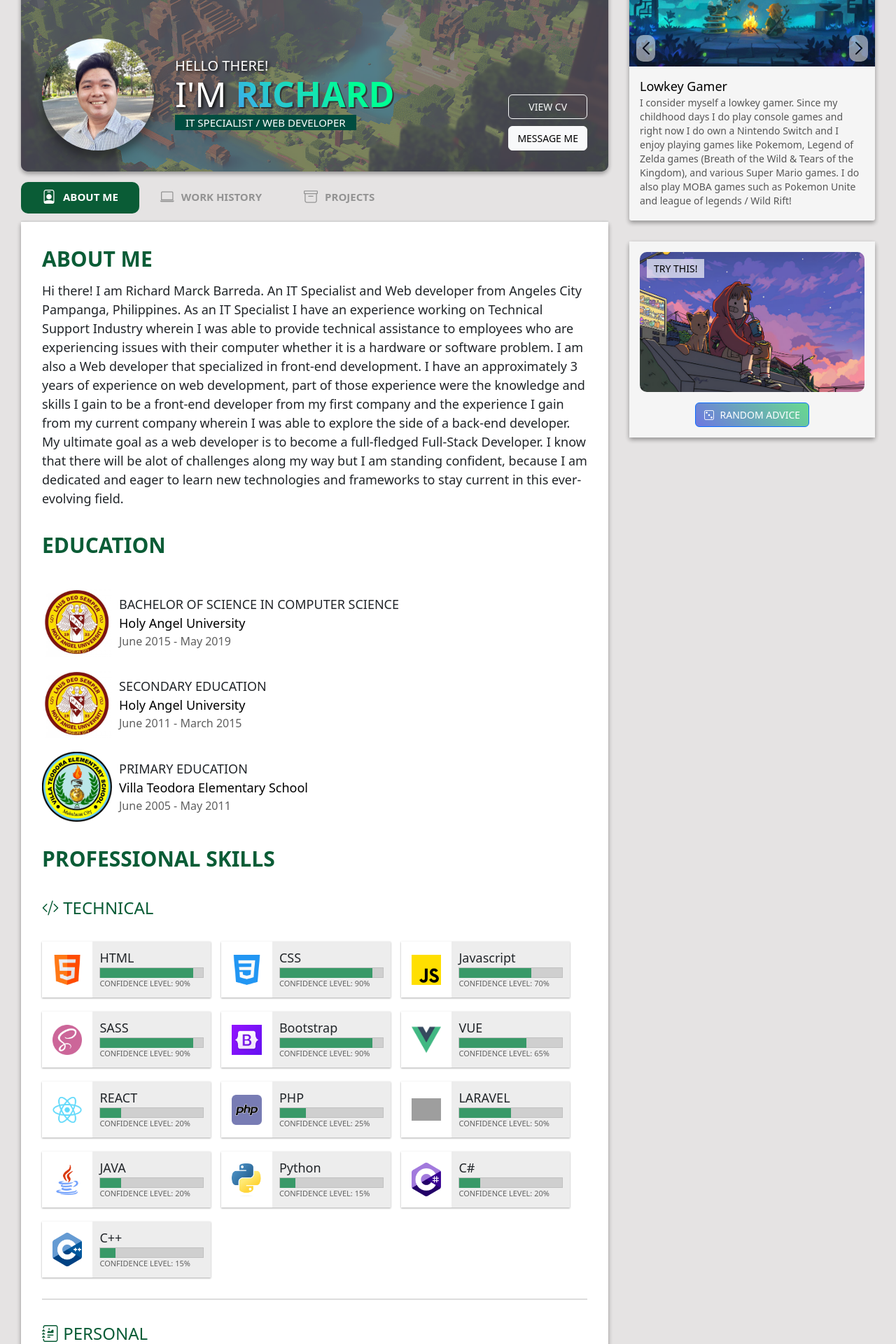
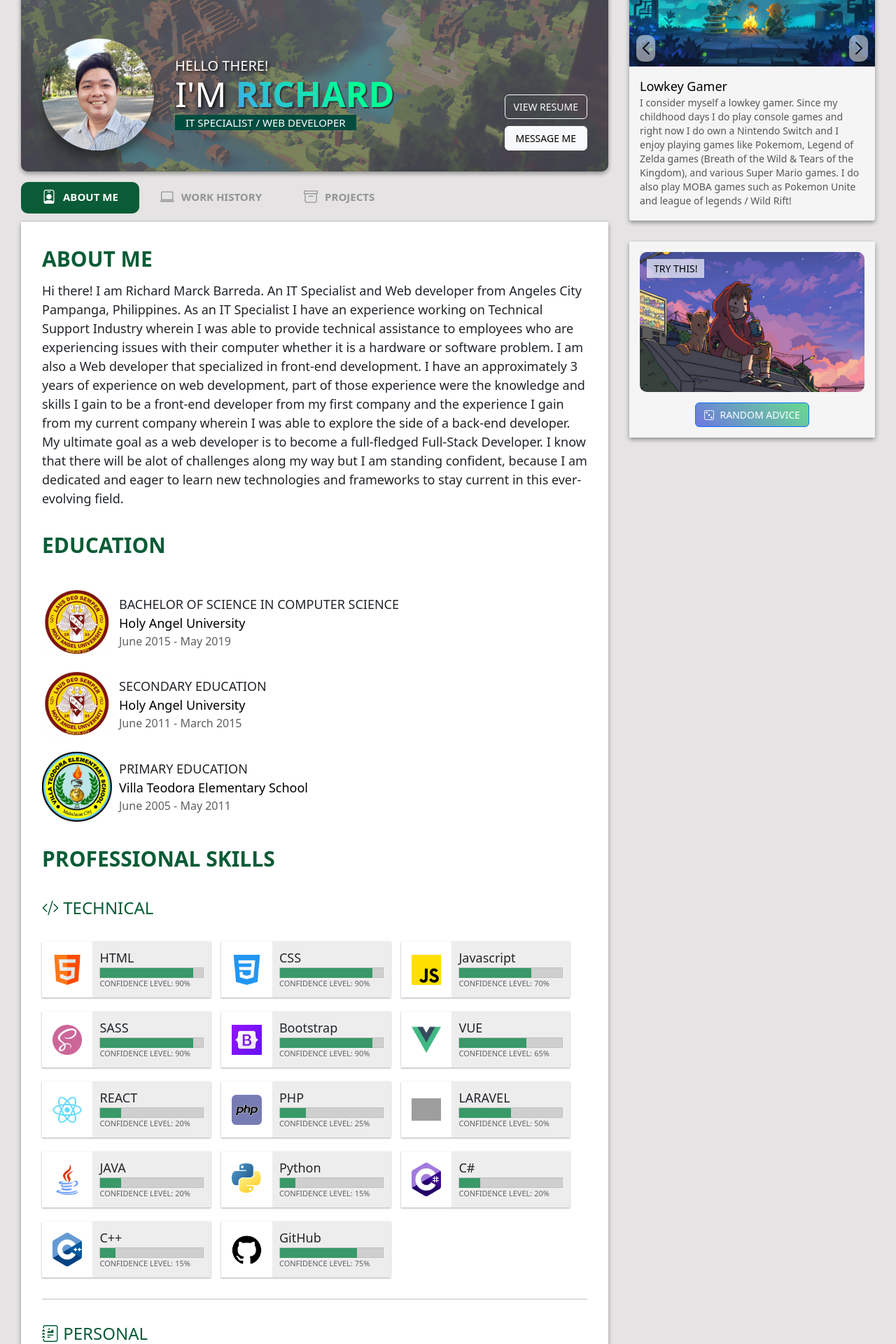
Before and after one commit to RichardBarreda/my-portfolio, a Vue app: page / in a window 1280 px wide. Shown: the part 200-2120 px from the top of the page at 70% size. Built offline with nearby package versions, Linux system fonts and the light colour scheme; grey boxes are pictures that could not be loaded.

Commit message:
disable message me submit button

```diff
--- a/src/components/Banner.vue
+++ b/src/components/Banner.vue
@@ -38,7 +38,7 @@
             name: "RICHARD",
             jobTitle: "IT SPECIALIST / WEB DEVELOPER",
 
-            btnDownload: "VIEW CV",
+            btnDownload: "VIEW RESUME",
             cvLink: "https://drive.google.com/file/d/1F3TgCOl6Gk_S45hqIU4EcP0RXKjCX7-q/view?usp=sharing",
             btnMessage: "MESSAGE ME",
         }
--- a/src/components/MessageMe.vue
+++ b/src/components/MessageMe.vue
@@ -24,7 +24,7 @@
 
                     <div class="form-btn">
                         <button type="button" class="btn btn-secondary btn-footer">CLEAR</button>
-                        <button type="button" class="btn btn-success btn-footer">SUBMIT</button>
+                        <button type="button" class="btn btn-success btn-footer" disabled>SUBMIT</button>
                     </div>
                 </form>
             </div>
--- a/src/components/Technical.vue
+++ b/src/components/Technical.vue
@@ -21,6 +21,7 @@
                 <Skills :name="skillName10" :icon="skillIcon10" :level="skillLevel10"></Skills>
                 <Skills :name="skillName11" :icon="skillIcon11" :level="skillLevel11"></Skills>
                 <Skills :name="skillName12" :icon="skillIcon12" :level="skillLevel12"></Skills>
+                <Skills :name="skillName14" :icon="skillIcon14" :level="skillLevel14"></Skills>
             </div>
         </div>
 
@@ -107,6 +108,10 @@
             skillName13: "REACT",
             skillIcon13: require('../assets/react.png'),
             skillLevel13: "20%",
+
+            skillName14: "GitHub",
+            skillIcon14: require('../assets/github.png'),
+            skillLevel14: "75%",
 
 
 
```
Also changed, not shown: src/assets/github.png (added).
